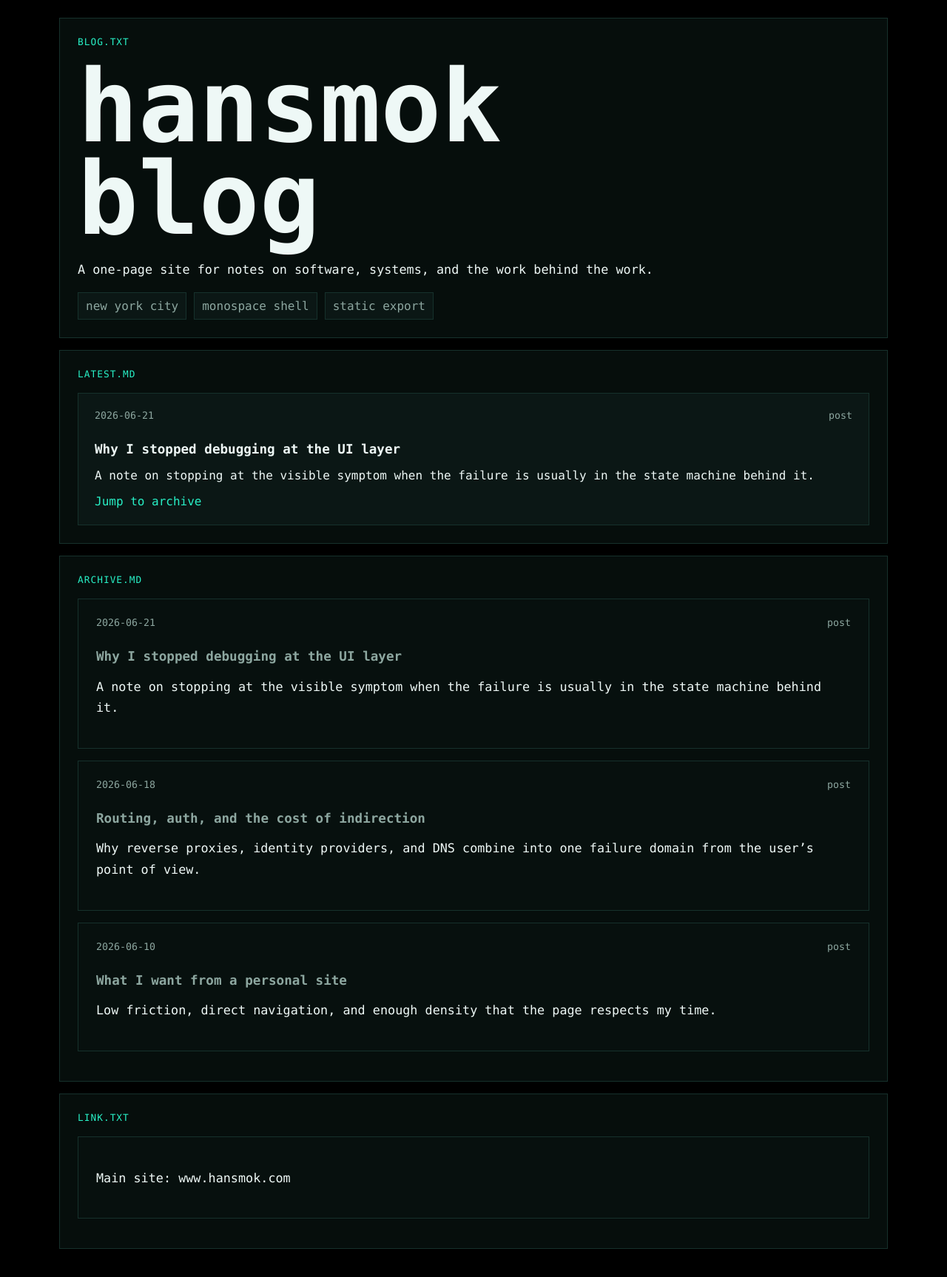
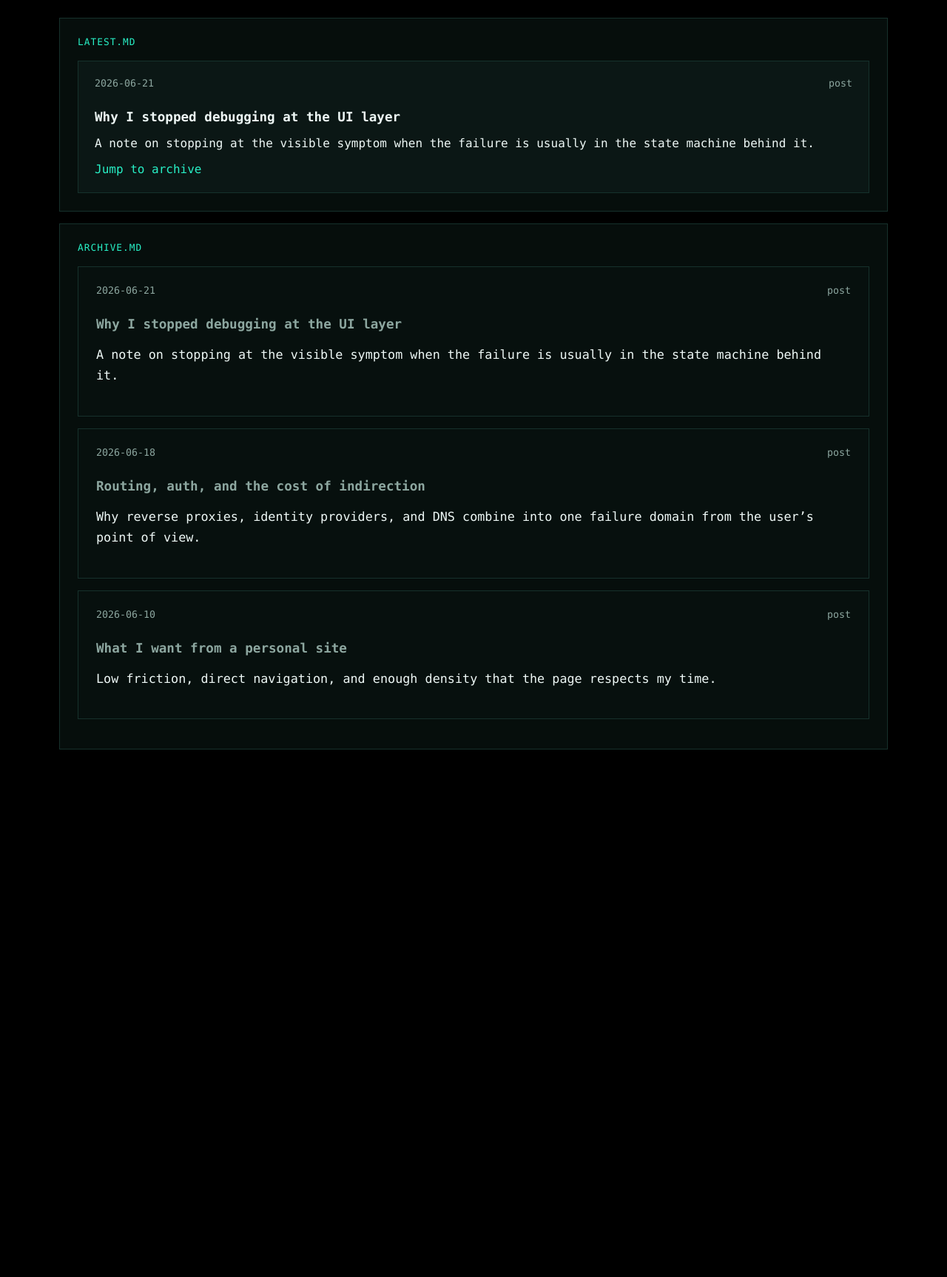
Before and after one commit to hansmok/hmblog.github.io, a Next.js app: page / in a window 1280 px wide. Shown: the top 1726 px of the page at 74% size. After the commit the page ends 1093 px from the top, so only its background shows below. Built offline with nearby package versions, Linux system fonts and the light colour scheme.

Commit message:
remove_hero_section

```diff
--- a/app/globals.css
+++ b/app/globals.css
@@ -90,11 +90,10 @@ button {
   padding: 24px;
 }
 
-.hero-panel h1,
 .post-title {
   max-width: 880px;
   margin: 0 0 18px;
-  font-size: clamp(3.5rem, 12vw, 8.5rem);
+  font-size: clamp(3rem, 9vw, 6rem);
   font-weight: 700;
   line-height: 0.92;
 }
@@ -141,19 +140,6 @@ button {
   border: 1px solid var(--line);
   background: var(--panel-strong);
   color: var(--text);
-  padding: 8px 10px;
-}
-
-.hero-meta {
-  flex-wrap: wrap;
-  gap: 10px;
-  display: flex;
-  color: var(--muted);
-}
-
-.hero-meta span {
-  border: 1px solid var(--line);
-  background: var(--panel-strong);
   padding: 8px 10px;
 }
 
--- a/app/page.js
+++ b/app/page.js
@@ -19,19 +19,6 @@ const posts = [
 export default function HomePage() {
   return (
     <>
-      <section className="resume-section hero-panel">
-        <p className="eyebrow">blog.txt</p>
-        <h1>hansmok blog</h1>
-        <p className="lead-copy">
-          A one-page site for notes on software, systems, and the work behind the work.
-        </p>
-        <div className="hero-meta">
-          <span>new york city</span>
-          <span>monospace shell</span>
-          <span>static export</span>
-        </div>
-      </section>
-
       <section className="resume-section">
         <p className="eyebrow">latest.md</p>
         <div className="featured-post">
@@ -62,13 +49,6 @@ export default function HomePage() {
           ))}
         </div>
       </section>
-
-      <section className="resume-section">
-        <p className="eyebrow">link.txt</p>
-        <div className="content-panel">
-          <p className="lead-copy">Main site: <a href="https://www.hansmok.com/">www.hansmok.com</a></p>
-        </div>
-      </section>
     </>
   )
 }
```
